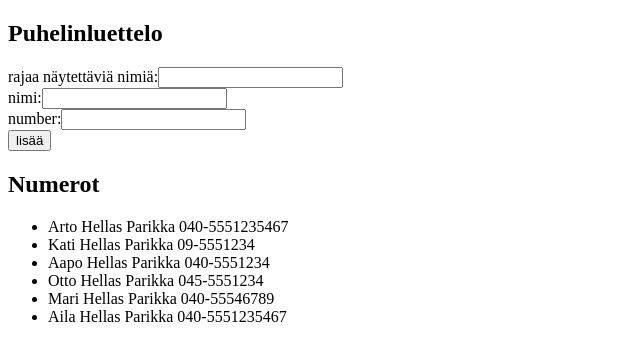
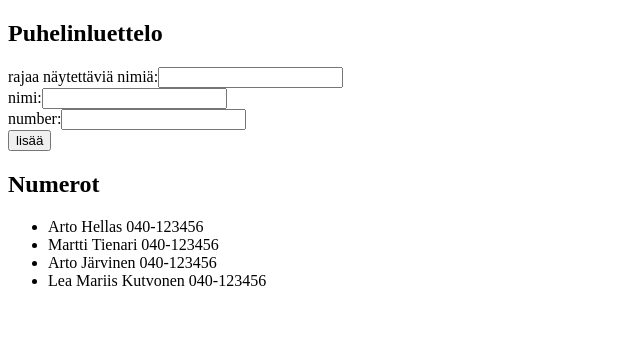
Before and after one commit to henrikjuntunen/fs18-osa-2, a React (Create React App) app: page / in a window 1280 px wide. Shown: the top 360 px of the page, without its empty margins (0-640 px from the left). Built offline with nearby package versions, Linux system fonts and the light colour scheme; data requests are answered from the project's data file.

Commit message:
Osa 2 Tehtävä 2.11

```diff
--- a/db.json
+++ b/db.json
@@ -1,22 +1,24 @@
 {
   "persons": [
     {
-      "name": "Marisa Tienari",
+      "name": "Arto Hellas",
       "number": "040-123456",
-      "date": "2017-12-10T17:30:31.098Z",
+      "id": 1
+    },
+    {
+      "name": "Martti Tienari",
+      "number": "040-123456",
       "id": 2
     },
     {
-      "name": "Kalle Koistinen",
-      "number": "09-555123456",
-      "date": "2018-10-05T04:34:09.733Z",
-      "id": 15
+      "name": "Arto Järvinen",
+      "number": "040-123456",
+      "id": 3
     },
     {
-      "name": "Kaija Kummola",
-      "number": "045-55512345",
-      "date": "2018-10-05T14:17:30.770Z",
-      "id": 16
+      "name": "Lea Mariis Kutvonen",
+      "number": "040-123456",
+      "id": 4
     }
   ]
 }
--- a/package.json
+++ b/package.json
@@ -3,6 +3,8 @@
   "version": "0.1.0",
   "private": true,
   "dependencies": {
+    "ajv": "^6.5.4",
+    "axios": "^0.18.0",
     "react": "^16.5.2",
     "react-dom": "^16.5.2",
     "react-scripts": "2.0.4"
--- a/src/Puhelinluettelo.2.11.js
+++ b/src/Puhelinluettelo.2.11.js
@@ -23,6 +23,8 @@ import axios from 'axios'
 // Talleta sovelluksen alkutila projektin juureen sijoitettavaan tiedostoon db.json:
 // Muuta sovellusta siten, että datan alkutila haetaan axios-kirjaston avulla palvelimelta. Hoida datan hakeminen lifecyclemetodissa componentDidMount.
 // npx json-server --port=3001 --watch db.json
+// npm install axios --save
+// npm install ajv --save
 
 // 30.9.2018 HJ
 
--- a/src/index.js
+++ b/src/index.js
@@ -1,6 +1,6 @@
 import React from 'react'
 import ReactDOM from 'react-dom'
-import App from './Puhelinluettelo.2.10'
+import App from './Puhelinluettelo.2.11'
 // Osa2 tehtävä 2.1 App21.js components/Kurssi.21.2.js
 // Osa2 tehtävä 2.2 App21.js components/Kurssi.22.2.js
 // Osa2 tehtävä 2.3 App21.js components/Kurssi.23.2.js
@@ -11,6 +11,7 @@ import App from './Puhelinluettelo.2.10'
 // Osa2 tehtävä 2.8 components/Puhelinluettelo.2.8.js
 // Osa2 tehtävä 2.9 components/Puhelinluettelo.2.9.js
 // Osa2 tehtävä 2.10 components/Puhelinluettelo.2.10.js
+// Osa2 tehtävä 2.11 components/Puhelinluettelo.2.11.js
 ReactDOM.render(
     <App />,
     document.getElementById('root')
```
Also changed, not shown: 1 other file (tests, documents, lock files or other folders).
